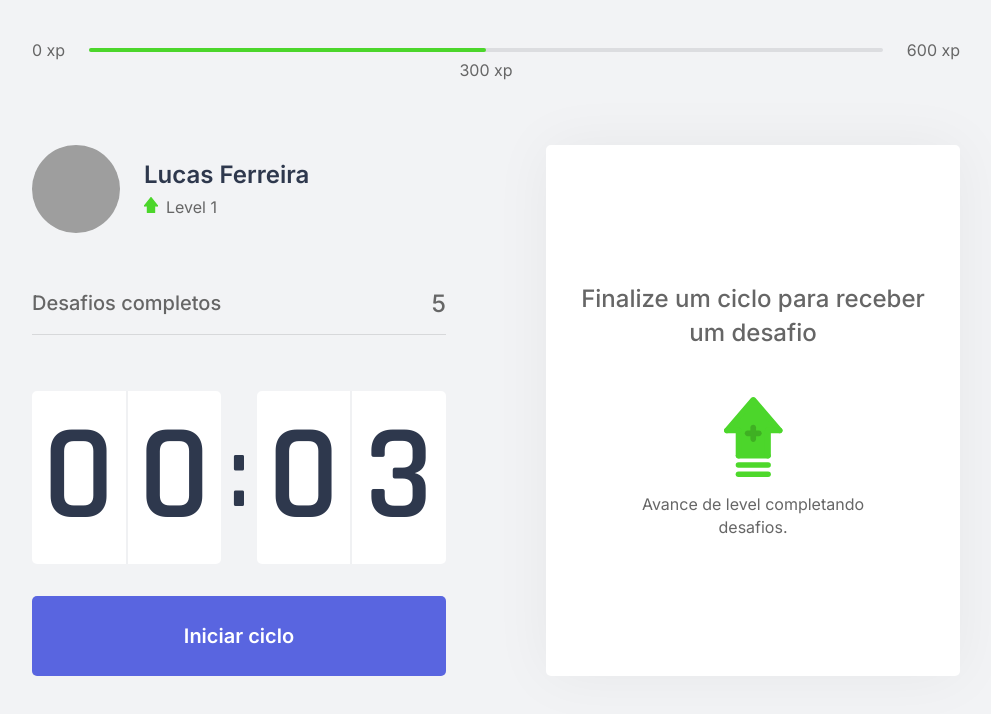
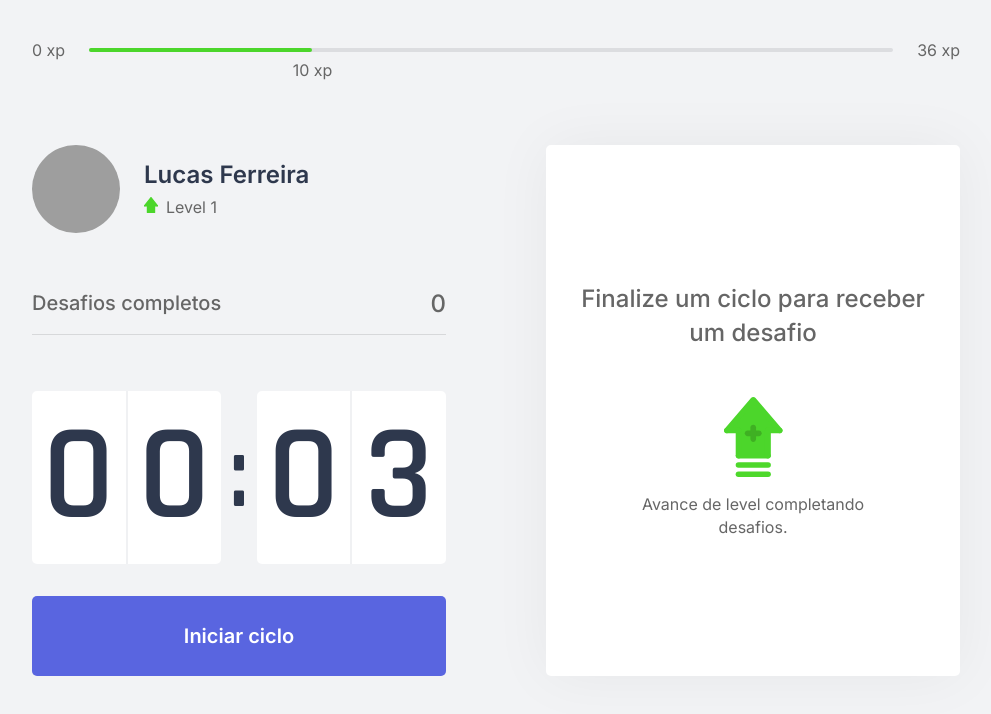
Before and after one commit to lsferreirapel/nlw4-moveit, a Next.js app in the folder web/: page / in a window 1280 px wide. Shown: the top 714 px of the page, without its empty margins (144-1135 px from the left). Built offline with nearby package versions, Linux system fonts and the light colour scheme; grey boxes are pictures that could not be loaded.

Commit message:
:art: Improve components layout
AULA 03: Improve completed challenges and experience bar layouts.

```diff
--- a/web/src/components/CompletedChallenges.tsx
+++ b/web/src/components/CompletedChallenges.tsx
@@ -1,10 +1,14 @@
+import { useContext } from 'react';
+import { ChallengesContext } from '../contexts/ChallengesContext';
 import { CompletedChallengesContainer } from '../styles/components/StyledCompletedChallenges';
 
 const CompletedChallenges = () => {
+  const { challengesCompleted } = useContext(ChallengesContext);
+
   return (
     <CompletedChallengesContainer>
       <span>Desafios completos</span>
-      <span>5</span>
+      <span>{challengesCompleted}</span>
     </CompletedChallengesContainer>
   );
 }
--- a/web/src/components/ExperienceBar.tsx
+++ b/web/src/components/ExperienceBar.tsx
@@ -1,14 +1,20 @@
+import { useContext } from 'react';
+import { ChallengesContext } from '../contexts/ChallengesContext';
 import { Container, Bar } from '../styles/components/StyledExperienceBar';
 
 const ExperienceBar: React.FC = () => {
+  const { currentExperience, experienceToNextLevel } = useContext(ChallengesContext);
+
+  const percentToNextLevel = Math.round(currentExperience * 100) / experienceToNextLevel;
+
   return (
     <Container>
       <span>0 xp</span>
-      <Bar value={50}>
+      <Bar value={percentToNextLevel}>
         <div className="experience"/>
-        <span className="experience-label">300 xp</span>
+        <span className="experience-label">{currentExperience} xp</span>
       </Bar>
-      <span>600 xp</span>
+      <span>{experienceToNextLevel} xp</span>
 
     </Container>
   );
--- a/web/src/contexts/ChallengesContext.tsx
+++ b/web/src/contexts/ChallengesContext.tsx
@@ -2,9 +2,10 @@ import { createContext, ReactNode, useState } from 'react';
 import challenges from '../../challenges.json';
 
 interface ChallengesContextData {
-  level: Number,
-  currentExperience: Number,
-  challengesCompleted: Number,
+  level: number,
+  currentExperience: number,
+  experienceToNextLevel: number,
+  challengesCompleted: number,
   activeChallenge: {
     type: 'body' | 'eye';
     description: string;
@@ -22,10 +23,11 @@ interface ChallengesProviderProps {
 }
 const ChallengesProvider = ({ children }: ChallengesProviderProps) => {
   const [level, setLevel] = useState(1);
-  const [currentExperience, setCurrentExperience] = useState(0);
+  const [currentExperience, setCurrentExperience] = useState(10);
   const [challengesCompleted, setchallengesCompleted] = useState(0);
   const [activeChallenge, setActiveChallenge] = useState(null);
 
+  const experienceToNextLevel = Math.pow((level + 1) * 3, 2);
 
 
   function levelUp() {
@@ -47,6 +49,7 @@ const ChallengesProvider = ({ children }: ChallengesProviderProps) => {
       value={{
         level,
         currentExperience,
+        experienceToNextLevel,
         challengesCompleted,
         activeChallenge,
         levelUp,
```
